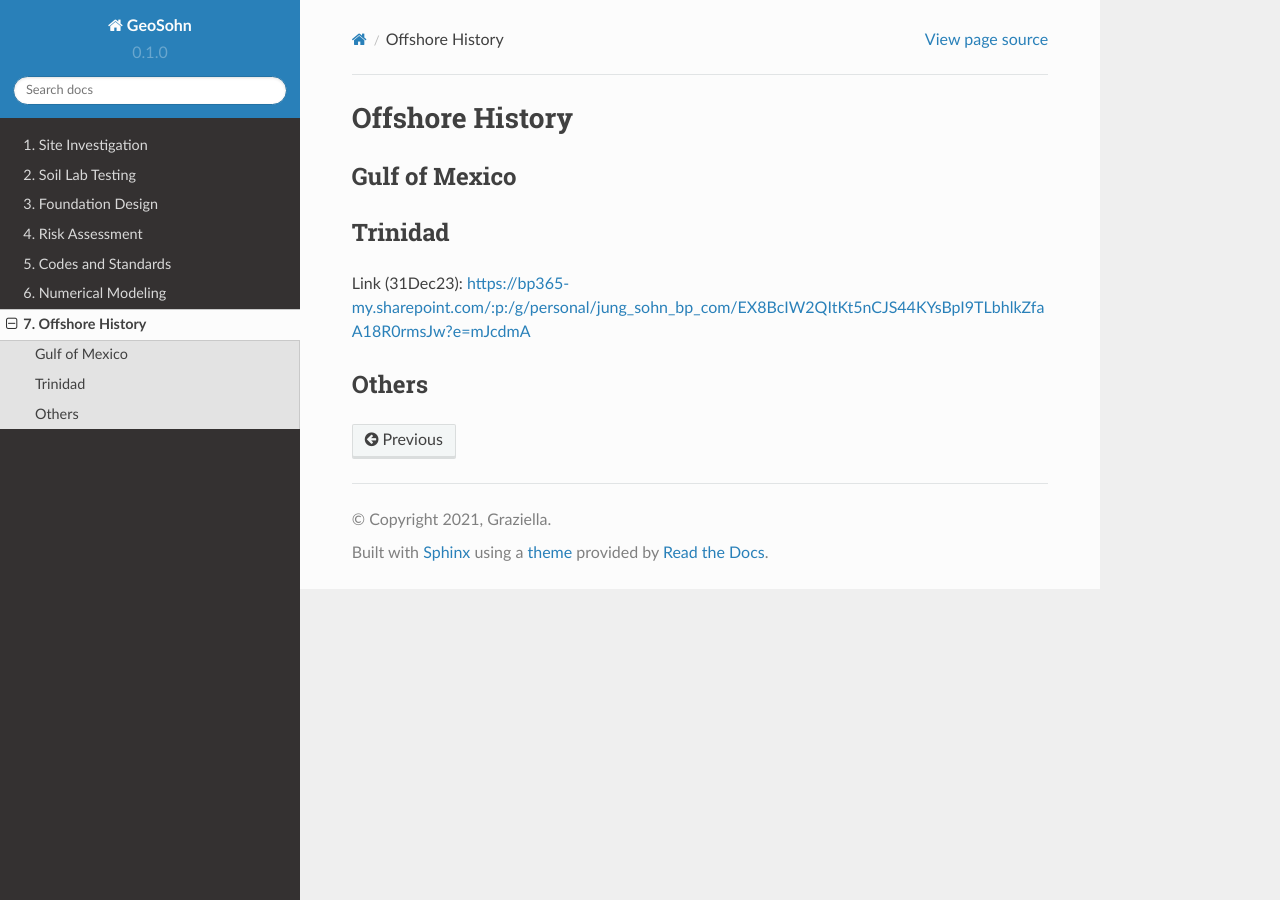
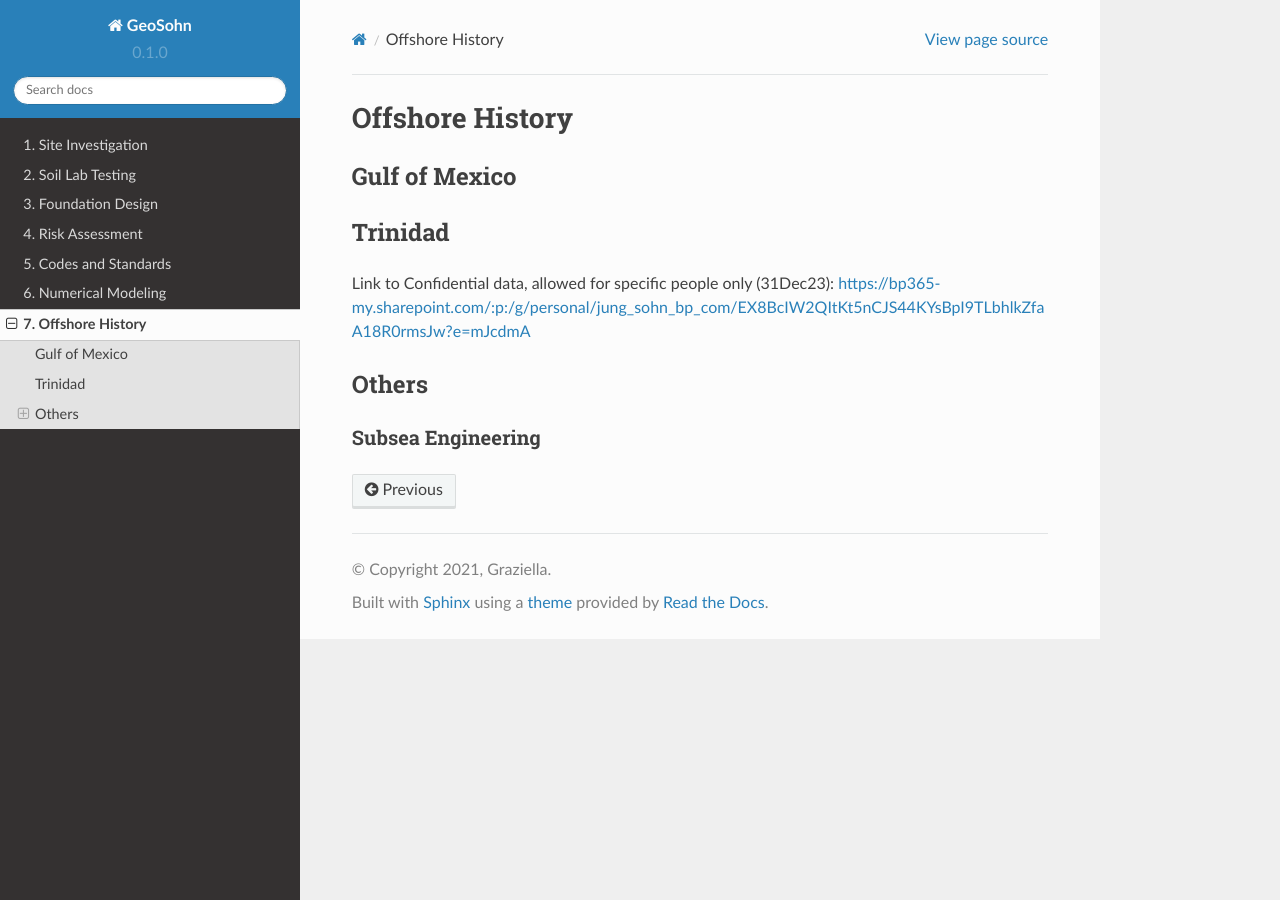
Before and after one commit to jrson11/GeoSohn, a Sphinx documentation site: the page built from docs/source/7-Offshore_History.rst, in a window 1280 px wide. Built offline with Sphinx 7.4.7 and the Read the Docs theme 2.0.0, drawn with Linux system fonts in a browser that asks for light colours.

Commit message:
Update 7-Offshore_History.rst

```diff
--- a/docs/source/7-Offshore_History.rst
+++ b/docs/source/7-Offshore_History.rst
@@ -8,7 +8,10 @@ Gulf of Mexico
 
 Trinidad
 --------
-Link (31Dec23): https://bp365-my.sharepoint.com/:p:/g/personal/jung_sohn_bp_com/EX8BcIW2QItKt5nCJS44KYsBpI9TLbhlkZfaA18R0rmsJw?e=mJcdmA
+Link to Confidential data, allowed for specific people only (31Dec23): https://bp365-my.sharepoint.com/:p:/g/personal/jung_sohn_bp_com/EX8BcIW2QItKt5nCJS44KYsBpI9TLbhlkZfaA18R0rmsJw?e=mJcdmA
 
 Others
 ---------
+
+Subsea Engineering
+...................
```
